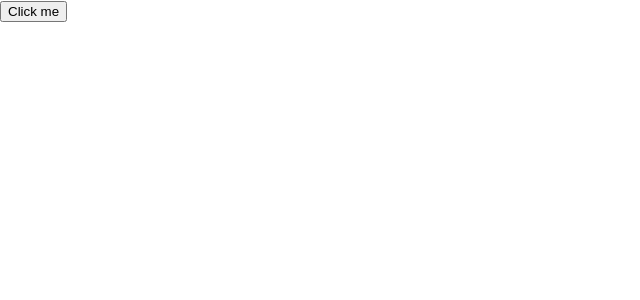
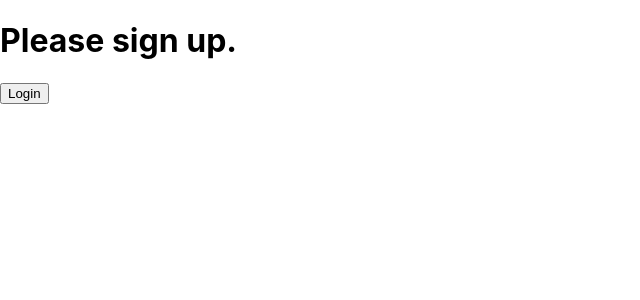
Before and after one commit to MarkiianSanotskyi/my-app3, a React (Create React App) app: page / in a window 1280 px wide. Shown: the top 300 px of the page, without its empty margins (0-640 px from the left). Built offline with nearby package versions, Linux system fonts and the light colour scheme.

Commit message:
LogIn/LogOut

```diff
--- a/src/index.js
+++ b/src/index.js
@@ -3,49 +3,75 @@
 import './index.css';
 import App from './App';
 import * as serviceWorker from './serviceWorker';
-
-
-
-class Toggle extends React.Component {
+class LoginControl extends React.Component {
   constructor(props) {
     super(props);
-		this.state = {isToggleOn: true};
-
-		this.handleClick = this.handleClick.bind(this);
+    this.handleLoginClick = this.handleLoginClick.bind(this);
+    this.handleLogoutClick = this.handleLogoutClick.bind(this);
+    this.state = {isLoggedIn: false};
   }
 
+  handleLoginClick() {
+    this.setState({isLoggedIn: true});
+  }
 
-	handleClick() {
-		this.setState(state => ({
-			isToggleOn: !state.isToggleOn
-		}));
+  handleLogoutClick() {
+    this.setState({isLoggedIn: false});
   }
 
   render() {
-		return(
-			<button onClick={this.handleClick}>
-			{this.state.isToggleOn ? 'ON' : 'OFF'}
-			</button>
+    const isLoggedIn = this.state.isLoggedIn;
+    let button;
+
+    if (isLoggedIn) {
+      button = <LogoutButton onClick={this.handleLogoutClick} />;
+    } else {
+      button = <LoginButton onClick={this.handleLoginClick} />;
+    }
+
+    return (
+      <div>
+        <Greeting isLoggedIn={isLoggedIn} />
+        {button}
+      </div>
     );
   }
 }
 
-class LoggingButton extends React.Component {
-	handleClick = () => {
-		console.log('this is', this);
+function UserGreeting(props) {
+  return <h1>Welcome back!</h1>;
 }
 
-	render() {
-		return(
-		<button onClick={(e) => this.handleClick(e)}>
-		Click me
+function GuestGreeting(props) {
+  return <h1>Please sign up.</h1>;
+}
+
+function Greeting(props) {
+  const isLoggedIn = props.isLoggedIn;
+  if (isLoggedIn) {
+    return <UserGreeting />;
+  }
+  return <GuestGreeting />;
+}
+
+function LoginButton(props) {
+  return (
+    <button onClick={props.onClick}>
+      Login
     </button>
   );
 }
+
+function LogoutButton(props) {
+  return (
+    <button onClick={props.onClick}>
+      Logout
+    </button>
+  );
 }
 
 
-ReactDOM.render(<LoggingButton />, document.getElementById('root'));
+ReactDOM.render(<LoginControl />, document.getElementById('root'));
 
 
 
```
Lines whose indentation alone changed are shown as unchanged.
